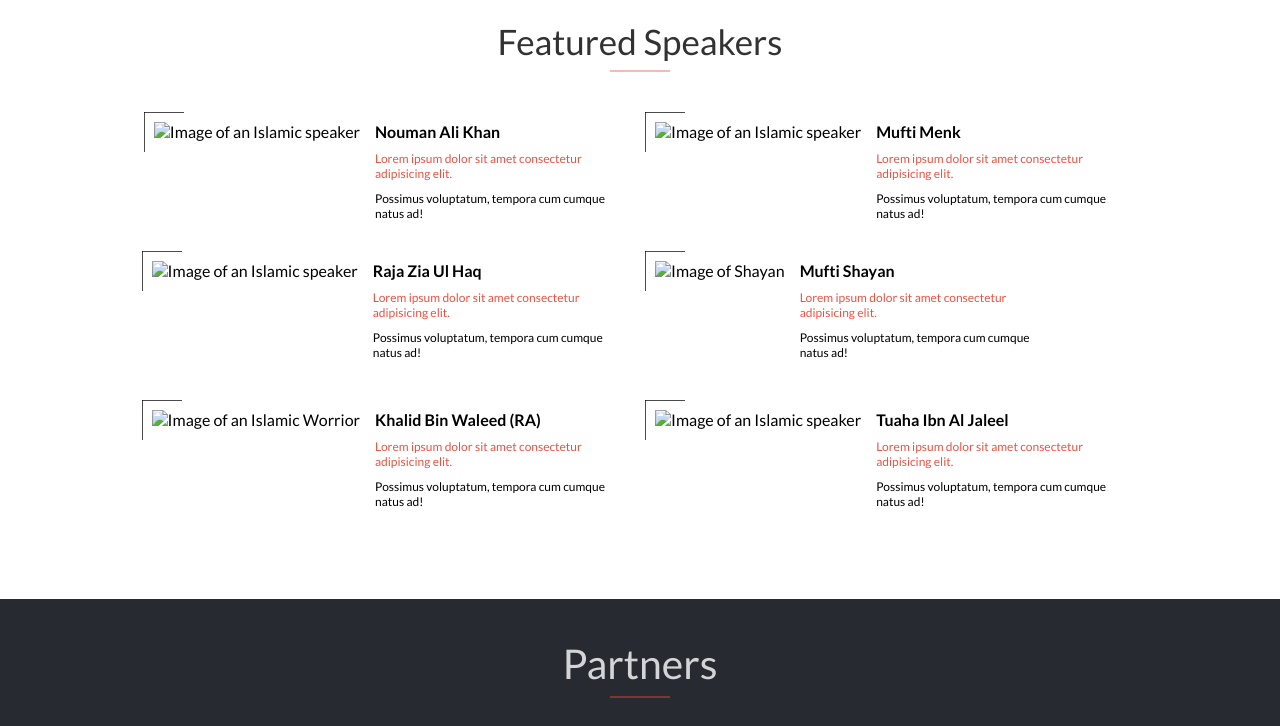
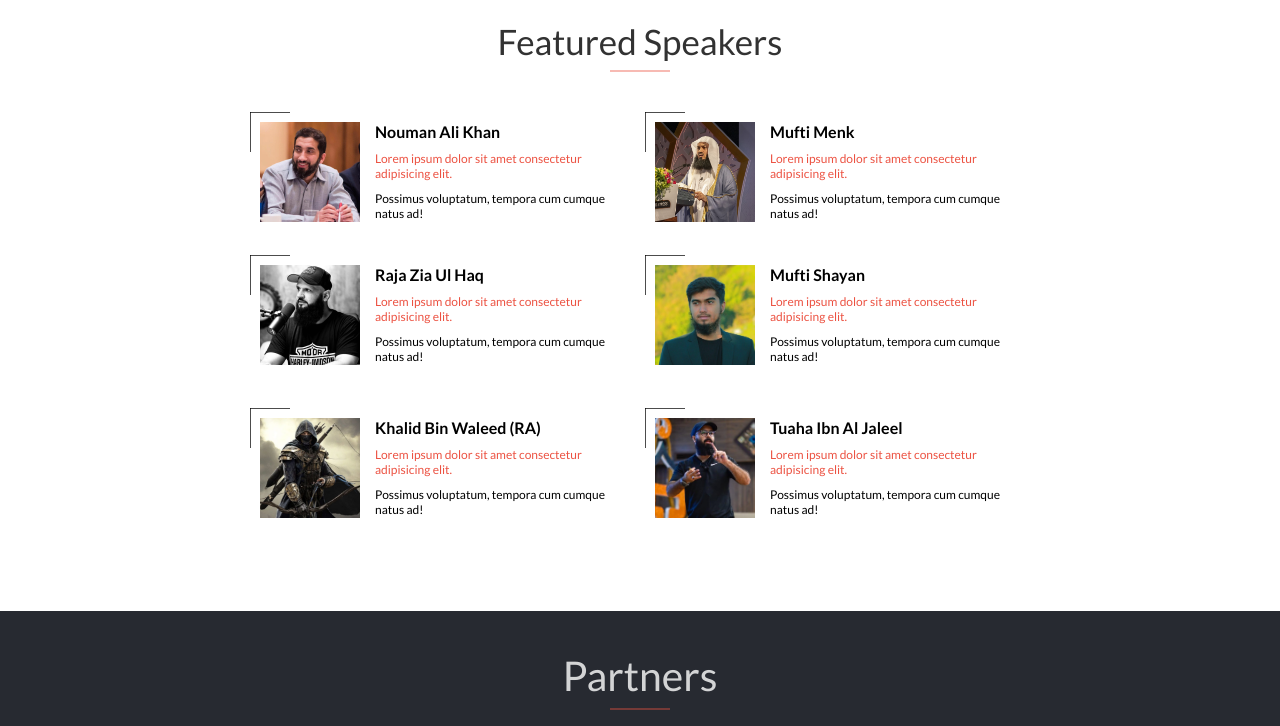
Before and after one commit to shayan1234554321/warrior-cars, a website: page index.html in a window 1280 px wide. Shown: the part 1320-2046 px from the top of the page. Drawn offline with Linux system fonts and the light colour scheme; the site is published under a folder, as on GitHub Pages, so addresses that start at the root find nothing; a web font is replaced by a local one.

Commit message:
The links for images are corrected

```diff
--- a/index.html
+++ b/index.html
@@ -86,7 +86,7 @@
             <div class="speakers">
                 <div class="speaker">
                     <div class="image">
-                        <img src="/images/nouman.jpg" alt="Image of an Islamic speaker">
+                        <img src="./images/nouman.jpg" alt="Image of an Islamic speaker">
                     </div>
                     <span>
                         <h4>Nouman Ali Khan</h4>
@@ -96,7 +96,7 @@
                 </div>
                 <div class="speaker">
                     <div class="image">
-                        <img src="/images/mufti-menk.jpeg" alt="Image of an Islamic speaker">
+                        <img src="./images/mufti-menk.jpeg" alt="Image of an Islamic speaker">
                     </div>
                     <span>
                         <h4>Mufti Menk</h4>
@@ -109,7 +109,7 @@
                 <div class="speakers">
                     <div class="speaker">
                         <div class="image">
-                            <img src="/images/raja.jpg" alt="Image of an Islamic speaker">
+                            <img src="./images/raja.jpg" alt="Image of an Islamic speaker">
                         </div>
                         <span>
                             <h4>Raja Zia Ul Haq</h4>
@@ -119,7 +119,7 @@
                     </div>
                     <div class="speaker">
                         <div class="image">
-                            <img src="/images/shayan.jpeg" alt="Image of Shayan">
+                            <img src="./images/shayan.jpeg" alt="Image of Shayan">
                         </div>
                         <span>
                             <h4>Mufti Shayan</h4>
@@ -129,7 +129,7 @@
                     </div>
                     <div class="speaker">
                         <div class="image">
-                            <img src="/images/khalid-bin-waleed.png" alt="Image of an Islamic Worrior">
+                            <img src="./images/khalid-bin-waleed.png" alt="Image of an Islamic Worrior">
                         </div>
                         <span>
                             <h4>Khalid Bin Waleed (RA)</h4>
@@ -139,7 +139,7 @@
                     </div>
                     <div class="speaker">
                         <div class="image">
-                            <img src="/images/tuaha.jpg" alt="Image of an Islamic speaker">
+                            <img src="./images/tuaha.jpg" alt="Image of an Islamic speaker">
                         </div>
                         <span>
                             <h4>Tuaha Ibn Al Jaleel</h4>
--- a/scss/index.css
+++ b/scss/index.css
@@ -468,7 +468,7 @@ footer .details .title {
   align-items: center;
   justify-content: center;
   flex-direction: column;
-  background-image: url(/images/about-bg.png);
+  background-image: url("../images/about-bg.png");
   background-position: center;
   background-size: cover;
 }
```
